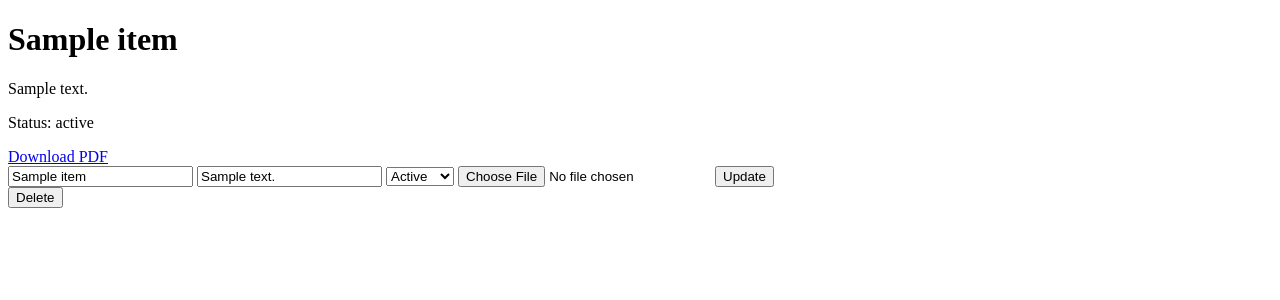
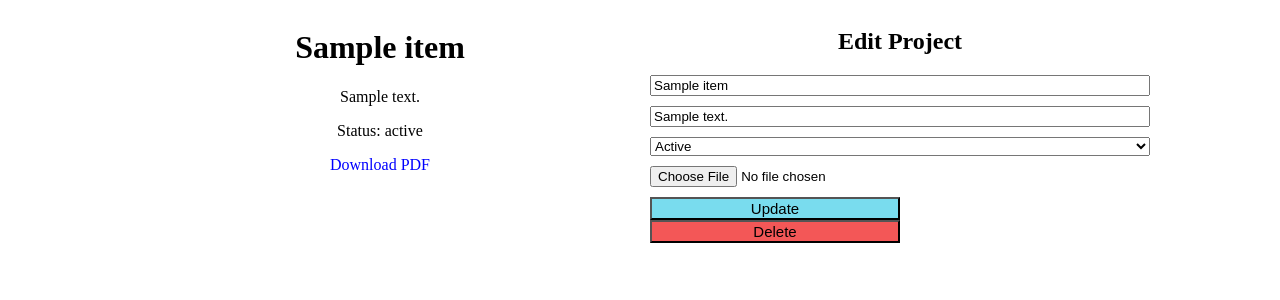
Before and after one commit to hasan-razibul/Kubernetes_api_deployment, a Flask app: page /projects/1 in a window 1280 px wide. Shown: the top 300 px of the page. Run offline with Flask 3, Linux system fonts and the light colour scheme; a database or web service that is not in the repository returns one stand-in record (values such as "Sample title"); data that the repository does not hold is empty.

Commit message:
style v1

```diff
--- /dev/null
+++ b/frontend/static/styles.css
@@ -0,0 +1,113 @@
+@import url('https://fonts.googleapis.com/css2?family=Space+Mono:ital,wght@0,400;0,700;1,400;1,700&family=Teko:wght@300..700&display=swap');
+@import url(https://fonts.googleapis.com/css?family=Montserrat);
+
+body {
+    background-color: #ffffff;
+    margin-left: auto;
+    margin-right: auto;
+    text-align: center;
+}
+
+a {
+    color: blue;
+    transition: color 0.3s;
+    text-decoration: none;
+}
+
+a:hover {
+    color: red;
+}
+
+a:active {
+    color: green;
+}
+
+table {
+    width: 70%;
+    margin-left: auto;
+    margin-right: auto;
+    text-align: center;
+}
+
+th, td {
+    padding: 15px;
+    text-align: center;
+    display: table-cell;
+    vertical-align: middle;
+}
+
+#project-title {
+    font-family: "Teko", sans-serif;
+    font-size: 60px;
+    font-optical-sizing: auto;
+    font-weight: 500;
+    font-style: normal;
+    text-align: center;
+
+}
+
+#view-projects{
+    font-family: "Teko", sans-serif;
+    font-size: 40px;
+    font-optical-sizing: auto;
+    font-weight: 500;
+    font-style: normal;
+    text-align: center;
+
+}
+
+#view-projects a {
+    color: rgb(6, 183, 100);
+    transition: color 0.3s;
+    text-decoration: none;
+}
+
+#view-projects a:hover {
+    color: rgb(0, 158, 216);
+}
+
+
+
+#table-headings{
+    font-family: "Teko", sans-serif;
+    font-optical-sizing: auto;
+    font-style: normal;
+    background-color: rgb(145, 212, 251);
+    font-size: 18px;
+}
+
+#table-elements{
+    background-color: rgb(162, 255, 212);
+    font-family: "Space Mono", monospace;
+    font-weight: 400;
+    font-style: normal;
+}
+
+#projectContainer {
+    display: flex;
+    justify-content: center;
+    gap: 20px;
+}
+
+#projectDetails, #projectForm {
+    flex: 1;
+    max-width: 500px;
+}
+
+#updateProjectForm, #deleteProjectForm {
+    display: flex;
+    flex-direction: column;
+    gap: 10px;
+}
+
+#button-update {
+    font-size: 15px;
+    background-color: rgb(121, 220, 238);
+    width: 50%;
+}
+
+#button-delete {
+    font-size: 15px;
+    width: 50%;
+    background-color: rgb(243, 87, 87);
+}
--- a/frontend/templates/index.html
+++ b/frontend/templates/index.html
@@ -2,9 +2,10 @@
 <html>
 <head>
     <title>Welcome</title>
+    <link rel="stylesheet" type="text/css" href="{{ url_for('static', filename='styles.css') }}">
 </head>
 <body>
-    <h1>Project Management System!</h1>
-    <p><a href="{{ url_for('get_projects') }}">View projects</a></p>
+    <h1 id="project-title">Project Management System!</h1>
+    <p id="view-projects"><a href="{{ url_for('get_projects') }}">View projects</a></p>
 </body>
 </html>
--- a/frontend/templates/project.html
+++ b/frontend/templates/project.html
@@ -2,12 +2,18 @@
 <html>
 <head>
     <title>Project Details</title>
+    <link rel="stylesheet" type="text/css" href="{{ url_for('static', filename='styles.css') }}">
 </head>
 <body>
+    <div id="projectContainer">
+        <div id="projectDetails">
             <h1>{{ project.name }}</h1>
             <p>{{ project.description }}</p>
             <p>Status: {{ project.status }}</p>
             <a href="{{ url_for('get_project_pdf', project_id=project.id) }}">Download PDF</a>
+        </div>
+        <div id="projectForm">
+            <h2>Edit Project</h2>
             <form id="updateProjectForm" method="post" enctype="multipart/form-data">
                 <input type="text" name="name" placeholder="Name" value="{{ project.name }}">
                 <input type="text" name="description" placeholder="Description" value="{{ project.description }}">
@@ -16,11 +22,13 @@
                     <option value="inactive" {% if project.status == 'inactive' %}selected{% endif %}>Inactive</option>
                 </select>
                 <input type="file" name="pdf_file">
-        <input type="submit" value="Update">
+                <input id="button-update" type="submit" value="Update">
             </form>
             <form id="deleteProjectForm" method="POST" action="{{ url_for('delete_project', project_id=project.id) }}">
-        <input type="submit" value="Delete">
+                <input id="button-delete" type="submit" value="Delete">
             </form>
+        </div>
+    </div>
 </body>
 </html>
 
--- a/frontend/templates/projects.html
+++ b/frontend/templates/projects.html
@@ -2,18 +2,19 @@
 <html>
 <head>
     <title>Projects</title>
+    <link rel="stylesheet" type="text/css" href="{{ url_for('static', filename='styles.css') }}">
 </head>
 <body>
     <h1>Projects</h1>
     <table>
-        <tr>
+        <tr id="table-headings">
             <th>Name</th>
             <th>Description</th>
             <th>Status</th>
             <th>PDF</th>
         </tr>
         {% for project in projects %}
-        <tr>
+        <tr id="table-elements">
             <td><a href="{{ url_for('get_project', project_id=project.id) }}">{{ project.name }}</a></td>
             <td>{{ project.description }}</td>
             <td>{{ project.status }}</td>
```
Lines whose indentation alone changed are shown as unchanged.
